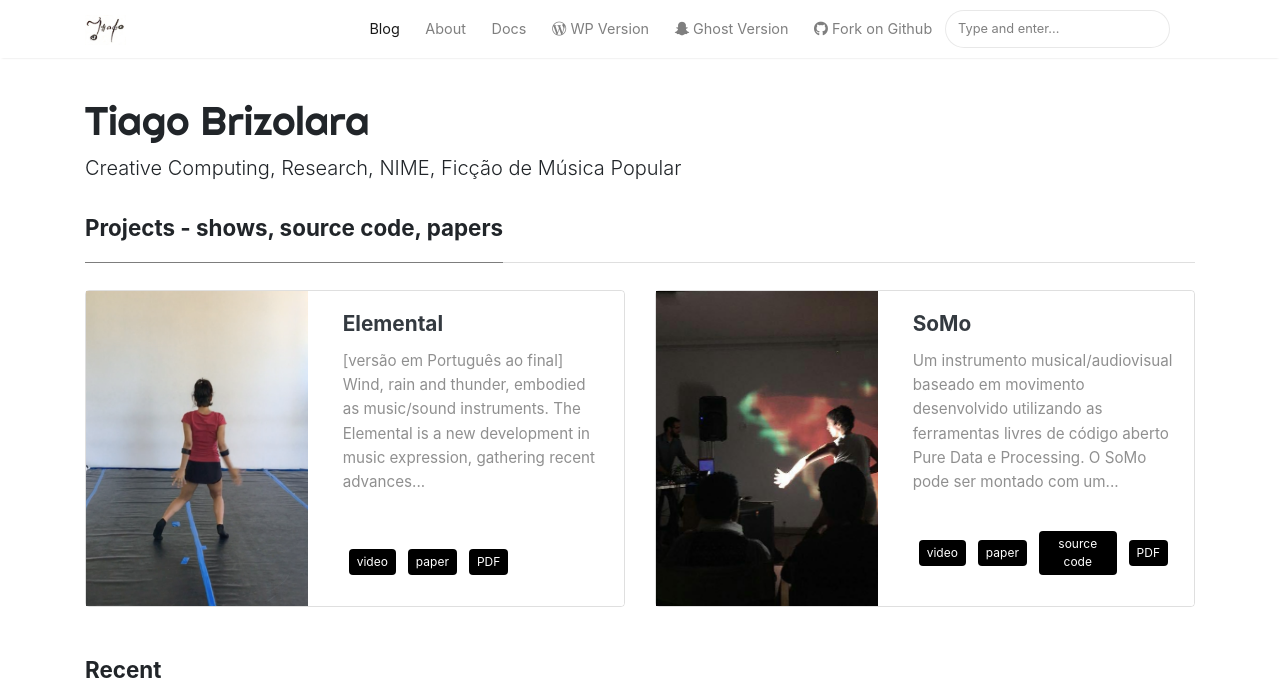
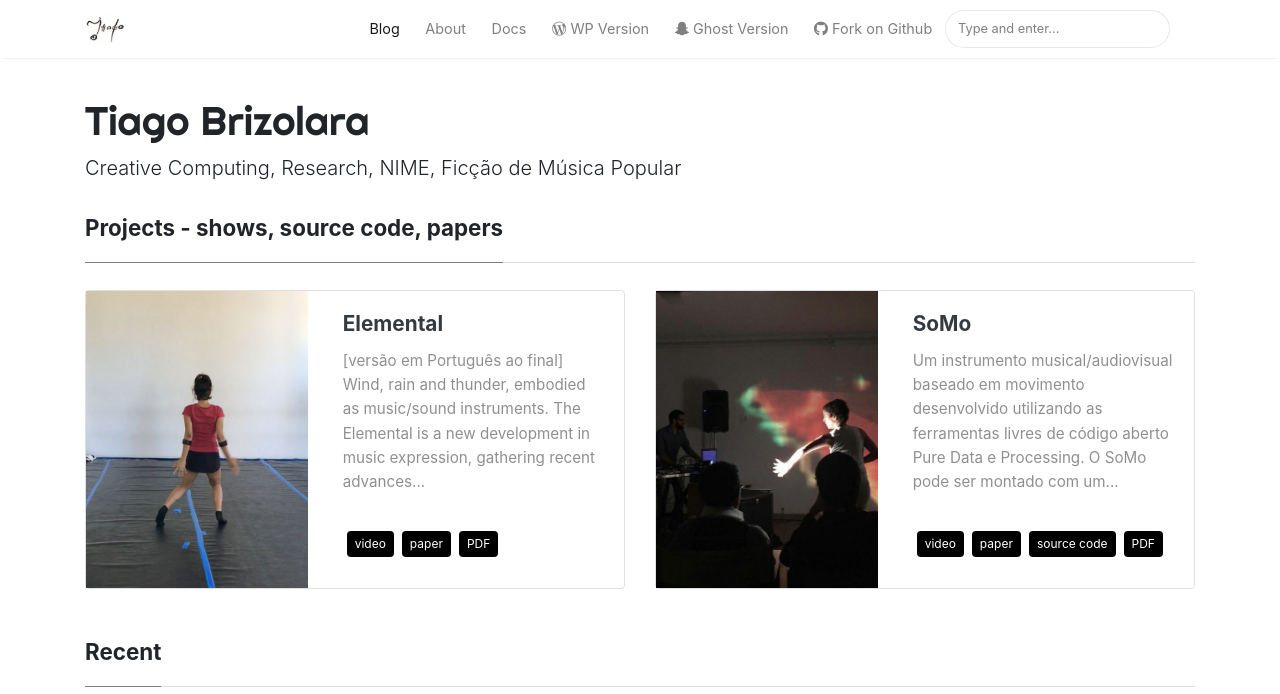
Before and after one commit to mgmoritzdev/brizolara.github.io, a Jekyll site: the page built from index.html, in a window 1280 px wide and 1400 px high. Shown: the top 694 px of the window. Built offline with Jekyll 4.4.1, drawn with Linux system fonts in a browser that asks for light colours; nearby versions of some CDN libraries; the list of posts is cut into pages by our own code; grey boxes are pictures that could not be loaded.

Commit message:
minor changes

```diff
--- a/_includes/small_button_postbox.html
+++ b/_includes/small_button_postbox.html
@@ -2,12 +2,12 @@
     .button {
       border: none;
       color: white;
-      padding: 4px 8px;
+      padding: 4px 8px 4px 8px;
       text-align: center;
       text-decoration: none;
       display: inline-block;
       font-size: 12px;
-      margin: 4px 6px;
+      margin: 4px 4px;
       border-radius: 4px;
       cursor: arrow;
       background-color: #000000;
```
